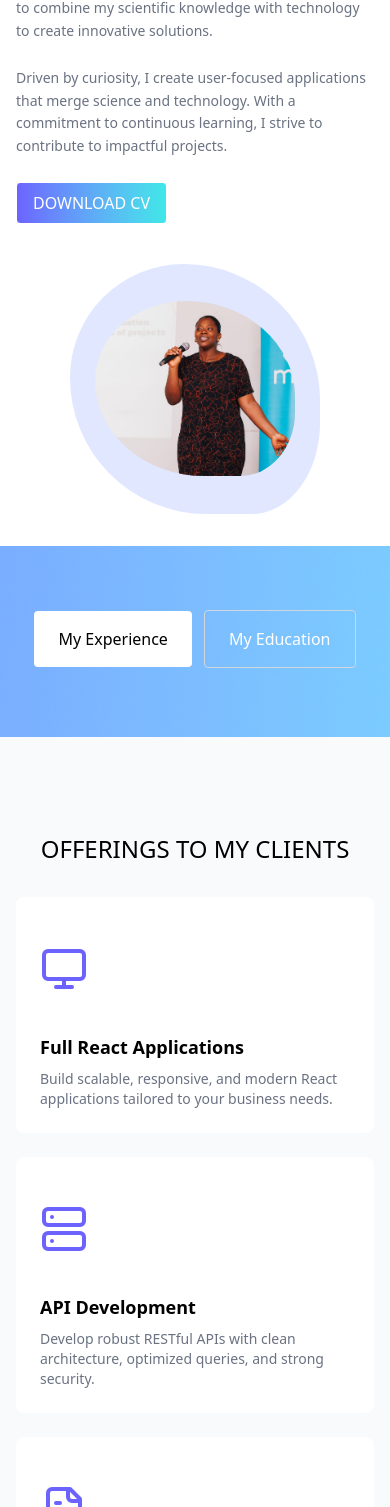
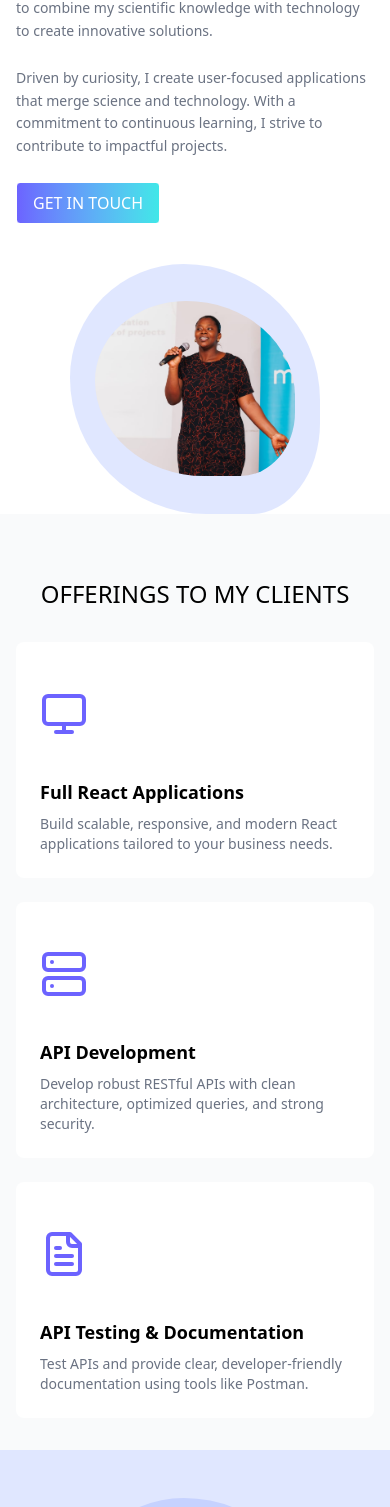
Before and after one commit to esitoxla/portfolio-third, a React (Vite) app: page / in a window 390 px wide. Shown: the part 1183-2690 px from the top of the page. Built offline with nearby package versions, Linux system fonts and the light colour scheme.

Commit message:
added changes in about page

```diff
--- a/package.json
+++ b/package.json
@@ -10,6 +10,7 @@
     "preview": "vite preview"
   },
   "dependencies": {
+    "@formspree/react": "^3.0.0",
     "@tailwindcss/vite": "^4.1.11",
     "framer-motion": "^12.23.12",
     "react": "^19.1.0",
--- a/src/components/About.jsx
+++ b/src/components/About.jsx
@@ -1,10 +1,11 @@
 import React from "react";
 import mine2 from "../assets/images/mine2.jpeg";
 import mine3 from "../assets/images/mine3.jpeg";
+import { NavLink } from "react-router";
 
 export default function About() {
   return (
-    <div className="px-4 sm:px-6 lg:px-8 flex flex-col lg:flex-row gap-10 lg:gap-8 justify-around items-center mt-[3rem] lg:mt-[5rem]">
+    <div className="px-4 sm:px-6 lg:px-8 flex flex-col lg:flex-row gap-10 lg:gap-8 justify-around items-center mt-[5rem] lg:mt-[5rem]">
       {/* Left side */}
       <div className="w-full lg:w-1/2 flex flex-col gap-6 sm:gap-8">
         <div className="text-3xl sm:text-4xl lg:text-5xl font-medium text-center lg:text-left">
@@ -24,11 +25,11 @@ export default function About() {
           strive to contribute to impactful projects.
         </p>
 
-        <a href="/IRENE.RESUME.pdf" target="_blank" rel="noopener noreferrer">
+        <NavLink to="contact">
           <p className="border rounded bg-gradient-to-r from-[#6C63FF] to-[#3FE7E8] text-white w-fit sm:w-[50%] lg:w-[25%] text-center px-4 py-2 cursor-pointer">
-            DOWNLOAD CV
+            GET IN TOUCH
           </p>
-        </a>
+        </NavLink>
       </div>
 
       {/* Right side (image) */}
--- a/src/components/BackgroundTabs.jsx
+++ b/src/components/BackgroundTabs.jsx
@@ -7,7 +7,7 @@ const tabItems = [
 
 export default function BackgroundTabs({ activeTab, changeTab }) {
   return (
-    <div className="lg:w-[30%] mx-auto flex items-center justify-center gap-3 my-8 py-8 ">
+    <div className="w-[80rem] mx-auto flex items-center justify-center gap-3 my-8 py-8 ">
       {tabItems.map((tab) => (
         <button
           key={tab.key}
--- a/src/components/Contact.jsx
+++ b/src/components/Contact.jsx
@@ -1,7 +1,14 @@
 import React from 'react'
 import mine4 from "../assets/images/mine4.jpeg"
+import { useForm, ValidationError } from "@formspree/react";
 
 export default function Contact() {
+
+   const [state, handleSubmit] = useForm("mzzvqvwj");
+   if (state.succeeded) {
+     return <p>Thanks for your message!</p>;
+   }
+
   return (
     <div className="py-[3rem] sm:py-[5rem] px-4 sm:px-10 lg:px-14 grid grid-cols-1 md:grid-cols-2 items-center gap-10 bg-indigo-100">
       {/* Left (Image blob) */}
@@ -20,6 +27,7 @@ export default function Contact() {
         </h3>
 
         <form
+          onSubmit={handleSubmit}
           action="POST"
           className="flex flex-col gap-6 p-4 sm:p-6 lg:p-8 w-full sm:w-[90%] lg:w-[80%]"
         >
@@ -29,7 +37,10 @@ export default function Contact() {
             <input
               type="text"
               className="px-4 py-2 bg-white border-0 rounded outline-0"
+              id="name"
+              name="name"
             />
+            <ValidationError prefix="name" field="name" errors={state.errors} />
           </div>
 
           {/* Email */}
@@ -38,6 +49,13 @@ export default function Contact() {
             <input
               type="email"
               className="px-4 py-2 bg-white border-0 rounded outline-0"
+              id="email"
+              name="email"
+            />
+            <ValidationError
+              prefix="Email"
+              field="email"
+              errors={state.errors}
             />
           </div>
 
@@ -47,11 +65,22 @@ export default function Contact() {
             <textarea
               className="px-4 py-3 bg-white border-0 rounded outline-0"
               rows="4"
+              id="message"
+              name="message"
             ></textarea>
+            <ValidationError
+              prefix="Message"
+              field="message"
+              errors={state.errors}
+            />
           </div>
 
           {/* Button */}
-          <button className="rounded bg-gradient-to-r from-[#6C63FF] to-[#3FE7E8] text-white px-4 py-2 w-[70%] sm:w-[50%] lg:w-[40%] cursor-pointer mx-auto md:mx-0">
+          <button
+            className="rounded bg-gradient-to-r from-[#6C63FF] to-[#3FE7E8] text-white px-4 py-2 w-[70%] sm:w-[50%] lg:w-[40%] cursor-pointer mx-auto md:mx-0 transform transition-transform duration-300 hover:scale-109"
+            type="submit"
+            disabled={state.submitting}
+          >
             Send Message
           </button>
         </form>
--- a/src/components/Education.jsx
+++ b/src/components/Education.jsx
@@ -2,7 +2,7 @@ import React from 'react'
 
 export default function Education() {
   return (
-    <div className="flex gap-6 justify-center py-4 h-screen text-white ">
+    <div className="flex gap-6 justify-center py-4 h-screen text-white w-full">
       <div className="flex flex-col gap-4 py-[2rem] font-medium">
         <div className="h-1/3 py-5">September to November (2024)</div>
         <div className="h-1/3 py-4">September 2018 to August 2022</div>
@@ -15,19 +15,19 @@ export default function Education() {
         <div className="absolute left-[-8px] top-[71%] w-4 h-4 bg-white border-4 border-[#ADCCFF] rounded-full"></div>
       </div>
 
-      <div className="flex flex-col gap-4 py-[2rem]">
-        <div className="h-1/3 flex flex-col gap-2 font-medium">
-          <p className=" text-2xl">Web Development Program</p>
+      <div className="flex flex-col gap-4 py-[2rem] w-[20rem]">
+        <div className="h-1/3 flex flex-col gap-2">
+          <p className="font-medium">Web Development Program</p>
           <p>MEST Training Pragram</p>
         </div>
 
-        <div className="h-1/3 flex flex-col gap-2 font-medium">
-          <p className=" text-2xl">University Of Ghana</p>
+        <div className="h-1/3 flex flex-col gap-2">
+          <p className="font-medium">University Of Ghana</p>
           <p>Bsc.Biology</p>
         </div>
 
-        <div className="h-1/3 flex flex-col gap-2 font-medium ">
-          <p className="text-2xl">St Rose's Senior High School</p>
+        <div className="h-1/3 flex flex-col gap-2">
+          <p className="font-medium">St Rose's Senior High School</p>
           <p>General Science</p>
         </div>
       </div>
--- a/src/components/Experience.jsx
+++ b/src/components/Experience.jsx
@@ -2,32 +2,32 @@ import React from 'react'
 
 export default function Experience() {
   return (
-    <div className="flex gap-6 py-4 justify-center h-screen text-white w-full">
-      <div className="flex flex-col gap-4 py-[2rem] font-medium">
+    <div className="flex gap-3 mx-auto justify-center py-4 h-screen text-white w-[80rem]">
+      <div className="flex items-end flex-col gap-4 py-[2rem] font-medium">
         <div className="h-1/3 py-5">February 2025 to Date</div>
         <div className="h-1/3 py-4">November 2023 to October 2024</div>
         <div className="h-1/3 py-4">October 2022</div>
       </div>
 
-      <div className="border-2 text-[#99BEFF] rounded relative h-[80%]">
+      <div className="border-2 text-[#99BEFF] rounded relative">
         <div className="absolute left-[-8px] top-[10%] w-4 h-4 bg-white border-4 border-[#ADCCFF] rounded-full"></div>
         <div className="absolute left-[-8px] top-[40%] w-4 h-4 bg-white border-4 border-[#ADCCFF] rounded-full"></div>
         <div className="absolute left-[-8px] top-[71%] w-4 h-4 bg-white border-4 border-[#ADCCFF] rounded-full"></div>
       </div>
 
-      <div className="flex flex-col gap-4 py-[2rem] w-[50%]">
-        <div className="h-1/3 flex flex-col gap-2 font-medium">
-          <p className=" text-2xl">Developers in Vogue Accelerator Program </p>
+      <div className="flex flex-col gap-4 py-[2rem] text-[25px]">
+        <div className="h-1/3 flex flex-col gap-2">
+          <p className="font-medium">Developers in Vogue Accelerator Program</p>
           <p>Software Development Intern</p>
         </div>
 
-        <div className="h-1/3 flex flex-col gap-2 font-medium ">
-          <p className="text-2xl">CSIR Water Research Institute</p>
-          <p>National Service</p>
+        <div className="h-1/3 flex flex-col gap-2">
+          <p className="font-medium">CSIR Water Research Institute</p>
+          <p>National Service</p>3
         </div>
 
-        <div className="h-1/3 flex flex-col gap-2 font-medium ">
-          <p className="text-2xl">
+        <div className="h-1/3 flex flex-col gap-2">
+          <p className="font-medium">
             Solidage Africa Foundation, Health Screening
           </p>
           <p>Volunteer Work</p>
--- a/src/components/Navbar.jsx
+++ b/src/components/Navbar.jsx
@@ -3,6 +3,7 @@ import logo from "../assets/images/logo.png"
 import { NavLink, useLocation } from "react-router";
 import { FaTimes } from "react-icons/fa";
 import { MdMenu } from "react-icons/md";
+import { AnimatePresence, motion } from "framer-motion";
 
 
 export default function Navbar() {
@@ -28,7 +29,6 @@ export default function Navbar() {
     { label: "ABOUT", path: "about" },
     { label: "SERVICES", path: "services" },
     { label: "PROJECTS", path: "projects" },
-    {label: "TESTIMONIALS", path: "testimonial"},
     { label: "CONTACT", path: "contact" },
   ];
 
@@ -77,6 +77,45 @@ export default function Navbar() {
           )}
         </div>
       </div>
+      <AnimatePresence>
+        {open && (
+          <motion.div
+            initial={{ opacity: 0, y: -100, scale: 0.95 }}
+            animate={{ opacity: 1, y: 0, scale: 1 }}
+            exit={{ opacity: 0, y: -100, scale: 0.95 }}
+            transition={{
+              type: "spring",
+              stiffness: 120, // controls how "bouncy" it feels
+              damping: 12, // controls how much it settles
+            }}
+            className="absolute top-20 left-0 w-full h-screen z-20 md:hidden"
+          >
+            <div className="flex flex-col gap-8 px-8 text-xl font-semibold uppercase bg-gradient-to-r from-[#6C63FF] to-[#3FE7E8]  text-white py-5 m-6 rounded-3xl">
+              <ul className="flex flex-col gap-6 font-medium  cursor-pointer">
+                <NavLink to="/" onClick={() => setOpen(false)}>
+                  <li>HOME</li>
+                </NavLink>
+
+                <NavLink to="about" onClick={() => setOpen(false)}>
+                  <li>ABOUT</li>
+                </NavLink>
+
+                <NavLink to="services" onClick={() => setOpen(false)}>
+                  <li>SERVICES</li>
+                </NavLink>
+
+                <NavLink to="projects" onClick={() => setOpen(false)}>
+                  <li>PROJECTS</li>
+                </NavLink>
+
+                <NavLink to="contact" onClick={() => setOpen(false)}>
+                  <li>CONTACT</li>
+                </NavLink>
+              </ul>
+            </div>
+          </motion.div>
+        )}
+      </AnimatePresence>
     </nav>
   );
 }
--- a/src/components/Services.jsx
+++ b/src/components/Services.jsx
@@ -26,7 +26,7 @@ export default function Services() {
     },
   ];
   return (
-    <section className="py-16 bg-gray-50">
+    <section className="py-8 bg-gray-50">
       <div className="max-w-6xl mx-auto px-4 sm:px-6 lg:px-8">
         <h2 className="text-2xl sm:text-3xl lg:text-4xl font-medium text-center my-8 sm:my-12">
           OFFERINGS TO MY CLIENTS
--- a/src/pages/Background.jsx
+++ b/src/pages/Background.jsx
@@ -11,17 +11,7 @@ export default function Background() {
   return (
     <>
       <div className="container">
-        <div>
-          <About />
-        </div>
-        <div
-          className=" bg-cover bg-center w-full absolute my-8 "
-          style={{ backgroundImage: `url(${heroImg})` }}
-        >
-          <BackgroundTabs activeTab={activeTab} changeTab={setActiveTab} />
-
-          {activeTab === "experience" ? <Experience /> : <Education />}
-        </div>
+        <About />
       </div>
     </>
   );
--- a/src/pages/HomePage.jsx
+++ b/src/pages/HomePage.jsx
@@ -10,19 +10,19 @@ export default function HomePage() {
     <div>
       <Home />
 
-      <div className="md:my-[10rem] my-[13rem]">
+      <div className="md:mt-[10rem] mt-[13rem]">
         <Background />
       </div>
 
-      <div className="absolute top-[120rem] md:top-[126rem] left-0 right-0">
+      <div className="">
         <Services />
       </div>
 
-      <div className='absolute top-[180rem] md:top-[160rem] w-full'>
+      <div className=''>
         <Contact/>
       </div>
 
-      <div className="absolute top-[234rem] md:top-[199rem] w-full">
+      <div className="">
         <Footer />
       </div>
     </div>
```
Also changed, not shown: 1 other file (tests, documents, lock files or other folders).
